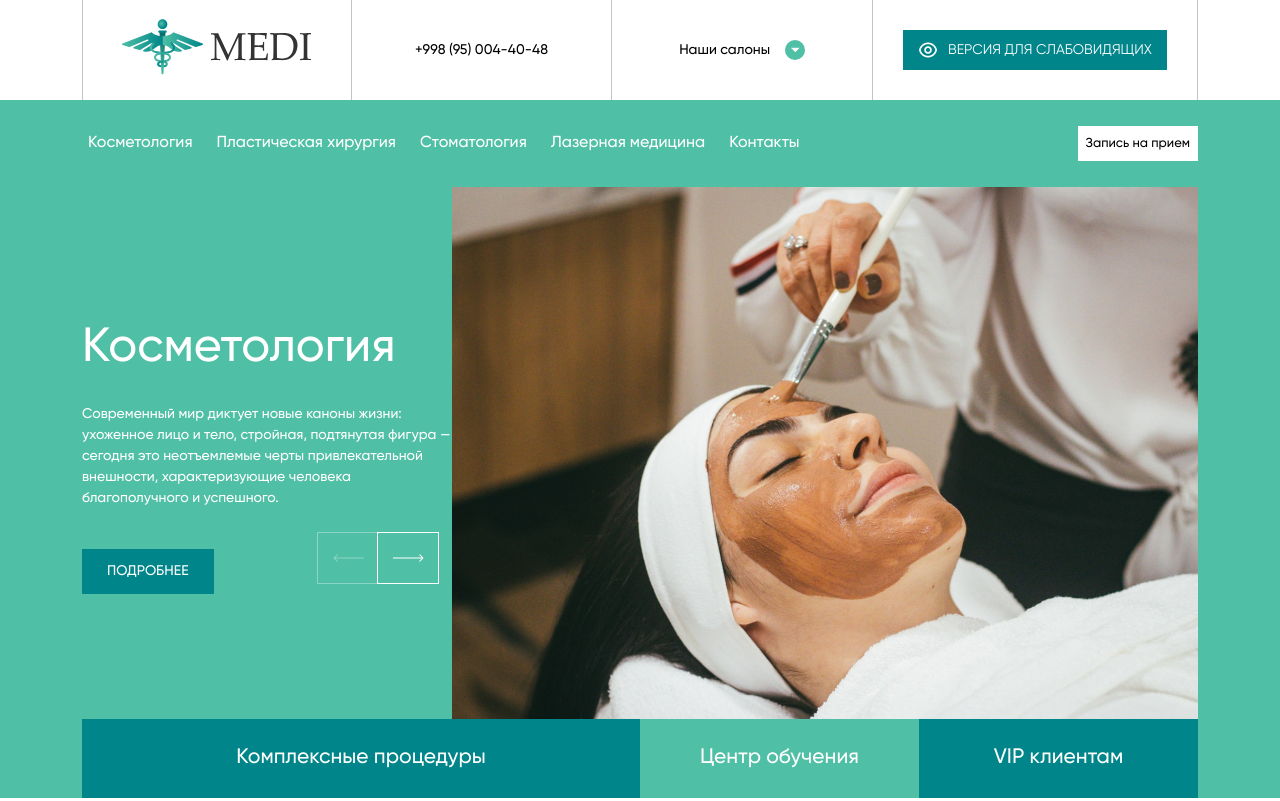
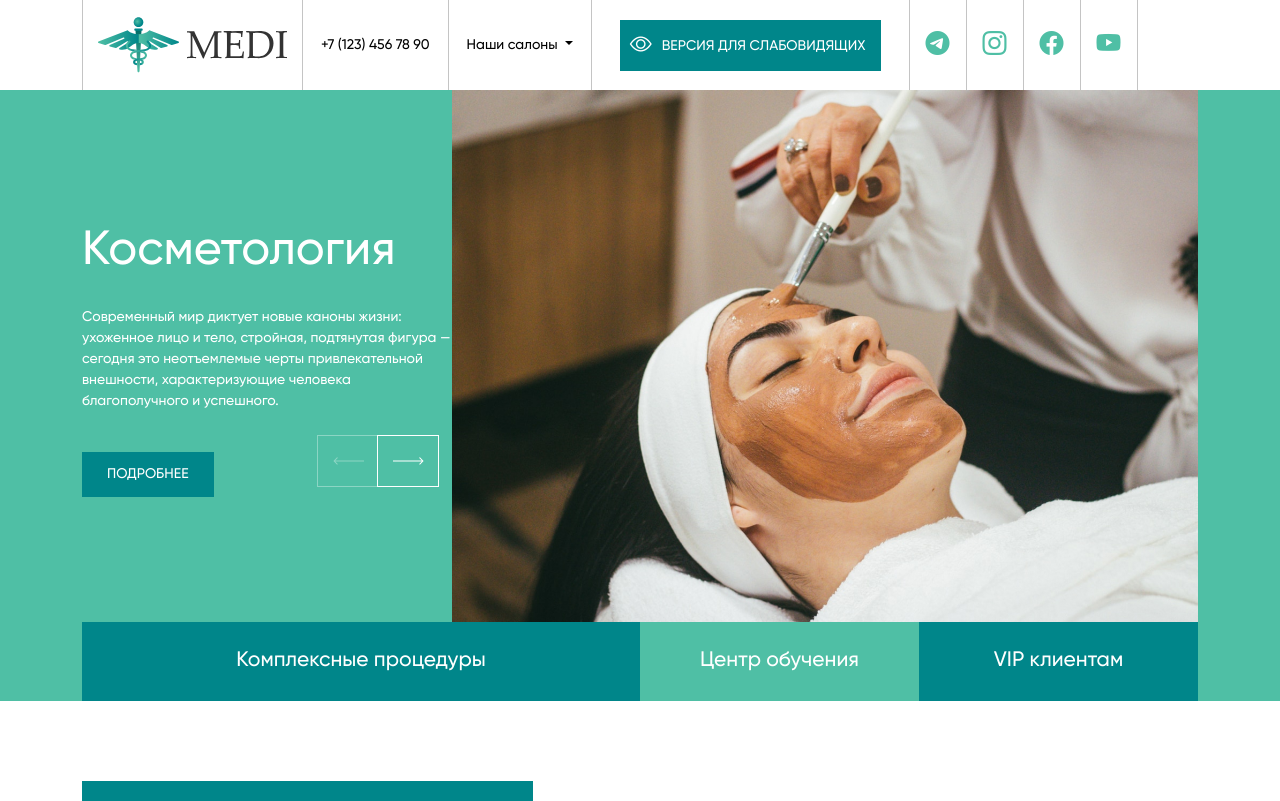
Before and after one commit to frontend4every1/medi, a website with bundled scripts: page src/index.html in a window 1280 px wide. Shown: the top 801 px of the page. Built offline with nearby package versions, Linux system fonts and the light colour scheme; files whose address does not match are found by name.

Commit message:
Add Header section

```diff
--- a/gulp/versions.json
+++ b/gulp/versions.json
@@ -1,3 +1,3 @@
 {
-    "main": "20220607222603"
+    "main": "20220608024517"
 }
--- a/src/html/head.html
+++ b/src/html/head.html
@@ -1,12 +1,10 @@
 <head>
-  <meta charset="UTF-8" />
-  <meta http-equiv="X-UA-Compatible" content="IE=edge" />
-  <meta name="viewport" content="width=device-width, initial-scale=1.0" />
+  <meta charset="UTF-8">
+  <meta http-equiv="X-UA-Compatible" content="IE=edge">
+  <meta name="viewport" content="width=device-width, initial-scale=1.0">
   <title>@@title</title>
-  <link href="https://cdn.jsdelivr.net/npm/remixicon@2.5.0/fonts/remixicon.css" rel="stylesheet" />
-  <link
-    rel="stylesheet"
-    href="https://unpkg.com/swiper@8/swiper-bundle.min.css"
-  />
-  <link rel="stylesheet" href="./css/main.min.css" />
+  <link href="https://cdn.jsdelivr.net/npm/remixicon@2.5.0/fonts/remixicon.css" rel="stylesheet">
+  <link rel="stylesheet" href="https://cdn.jsdelivr.net/npm/bootstrap-icons@1.8.3/font/bootstrap-icons.css">
+  <link rel="stylesheet" href="https://unpkg.com/swiper@8/swiper-bundle.min.css">
+  <link rel="stylesheet" href="./css/main.min.css">
 </head>
--- a/src/html/header.html
+++ b/src/html/header.html
@@ -1,84 +1,60 @@
 <header class="header" id="header">
-  <div class="header__inner">
-    <div class="header__top">
-      <div class="header__container container">
-        <div class="logo">
-          <a class="logo__link" href="/">
-            <img class="logo__img" src="@img/full-logo.svg" alt="" />
-          </a>
-        </div>
+  <nav class="nav navbar navbar-expand-lg">
+    <div class="container">
+      <a class="nav__logo navbar-brand" href="#">
+        <img src="@img/full-logo.svg" alt="">
+      </a>
 
-        <div class="phone">
-          <a class="phone__link" href="tel:998950044048">+998 (95) 004-40-48</a>
-        </div>
+      <button class="navbar-toggler" type="button" data-bs-toggle="collapse" data-bs-target="#navbarSupportedContent" aria-controls="navbarSupportedContent" aria-expanded="false" aria-label="Toggle navigation">
+        <span class="navbar-toggler-icon"></span>
+      </button>
 
-        <div class="dropdown">
-          <div class="dropdown__inner">
-            <span class="dropdown__txt">Наши салоны</span>
-            <div class="dropdown__image">
-              <i class="ri-arrow-down-s-fill"></i>
+      <div class="nav__collapse collapse navbar-collapse" id="navbarSupportedContent">
+        <ul class="nav__list navbar-nav">
+          <li class="nav__item">
+            <a class="nav__link" href="tel:71234567890">+7 (123) 456 78 90</a>
+          </li>
+          <li class="nav__item dropdown">
+            <a class="nav__link dropdown-toggle" href="#" id="navbarDropdown" role="button" data-bs-toggle="dropdown" aria-expanded="false">
+              Наши салоны
+            </a>
+            <ul class="dropdown-menu" aria-labelledby="navbarDropdown">
+              <li><a class="dropdown-item" href="#">Наши салоны 1</a></li>
+              <li><a class="dropdown-item" href="#">Наши салоны 2</a></li>
+              <li><a class="dropdown-item" href="#">Наши салоны 3</a></li>
+            </ul>
+          </li>
+          <li class="nav__item impaired">
+            <div class="impaired__inner">
+              <a class="impaired__link" href="#">
+                <i class="bi bi-eye impaired__icon"></i> Версия для слабовидящих
+              </a>
             </div>
-          </div>
-        </div>
-
-        <div class="impaired">
-          <button class="impaired__btn">
-            <i class="ri-eye-line impaired__icon"></i>
-            <span class="impaired__txt">Версия для слабовидящих</span>
-          </button>
-        </div>
-
-        <div class="social">
-          <ul class="social__list">
+          </li>
+          <div class="social">
             <li class="social__item">
               <a class="social__link" href="#">
-                <i class="ri-telegram-fill"></i>
+                <i class="bi bi-telegram social__icon"></i>
               </a>
             </li>
             <li class="social__item">
               <a class="social__link" href="#">
-                <i class="ri-youtube-fill"></i>
+                <i class="bi bi-instagram social__icon"></i>
               </a>
             </li>
             <li class="social__item">
               <a class="social__link" href="#">
-                <i class="ri-facebook-circle-fill"></i>
+                <i class="bi bi-facebook social__icon"></i>
               </a>
             </li>
             <li class="social__item">
               <a class="social__link" href="#">
-                <i class="ri-instagram-fill"></i>
+                <i class="bi bi-youtube social__icon"></i>
               </a>
             </li>
-          </ul>
-        </div>
-      </div>
-    </div> <!-- header__top end -->
-
-    <div class="header__bottom bottom-header">
-      <div class="bottom-header__container container">
-        <nav class="bottom-header__nav">
-          <ul class="bottom-header__list">
-            <li class="bottom-header__item">
-              <a class="bottom-header__link" href="#">Косметология</a>
-            </li>
-            <li class="bottom-header__item">
-              <a class="bottom-header__link" href="#">Пластическая хирургия</a>
-            </li>
-            <li class="bottom-header__item">
-              <a class="bottom-header__link" href="#">Стоматология</a>
-            </li>
-            <li class="bottom-header__item">
-              <a class="bottom-header__link" href="#">Лазерная медицина</a>
-            </li>
-            <li class="bottom-header__item">
-              <a class="bottom-header__link" href="#">Контакты</a>
-            </li>
-          </ul>
-        </nav>
-
-        <a class="bottom-header__appointment" href="#">Запись на прием</a>
+          </div>
+        </ul>
       </div>
     </div>
-  </div>
+  </nav>
 </header>
--- a/src/js/scripts.js
+++ b/src/js/scripts.js
@@ -1,3 +1,5 @@
+import {Toast} from "bootstrap";
+
 import * as azFunctions from "./modules/functions.js";
 azFunctions.isWebp();
 
--- a/src/scss/base/_helpers.scss
+++ /dev/null
@@ -1,2 +0,0 @@
-@import "node_modules/bootstrap/scss/containers";
-@import "node_modules/bootstrap/scss/grid";
--- a/src/scss/config/_functions.scss
+++ /dev/null
@@ -1 +0,0 @@
-@import "node_modules/bootstrap/scss/functions";
--- a/src/scss/config/_maps.scss
+++ /dev/null
@@ -1 +0,0 @@
-@import "node_modules/bootstrap/scss/maps";
--- a/src/scss/config/_mixins.scss
+++ /dev/null
@@ -1 +0,0 @@
-@import "node_modules/bootstrap/scss/mixins";
--- a/src/scss/config/_variables.scss
+++ b/src/scss/config/_variables.scss
@@ -1,5 +1,3 @@
-@import "node_modules/bootstrap/scss/variables";
-
 $body-font: Gilroy, sans-serif;
 $accent-2: #4fbfa5;
 $accent-1: #00868a;
--- a/src/scss/layout/_header.scss
+++ b/src/scss/layout/_header.scss
@@ -1,154 +1,104 @@
 .header {
+  position: relative;
+  z-index: 1000;
+}
 
-  &__container {
-    display: flex;
-    align-items: center;
-    justify-content: space-between;
-    height: 100px;
-    > div {
-      height: 100%;
+.nav {
+  padding: 0 0 0 0;
+  &__logo {
+    margin-right: 0;
+    padding: 17px 0 17px 0;
+    @media (min-width: 992px) {
       border-right: 1px solid #c4c4c4;
-      display: flex;
-      align-items: center;
-      white-space: nowrap;
-      @media (max-width: 1400px) {
-        width: 100%;
-        justify-content: center;
-      }
+      border-left: 1px solid #c4c4c4;
+      padding: 17px 15px 17px 15px;
+    }
+    @media (min-width: 1400px) {
+      padding: 17px 36px 17px 36px;
     }
   }
 
-  .phone,
-  .dropdown,
-  .impaired {
-    padding: 0 30px 0 30px;
+  &__list {
+    width: 100%;
   }
 
-  .dropdown {
-    &__inner {
-      cursor: pointer;
-      display: flex;
-      gap: 15px;
-      &:hover .dropdown__image {
-        background-color: darken($accent-1, 5%);
-      }
-    }
-    &__image {
-      width: 20px;
-      height: 20px;
-      border-radius: 50%;
-      background-color: $accent-2;
-      display: inline-flex;
-      align-items: center;
-      justify-content: center;
-      font-size: 125%;
-      color: #fff;
-      transition: 0.3s ease-in background-color;
+  &__item {
+    @media (min-width: 992px) {
+      border-right: 1px solid #c4c4c4;
     }
   }
 
-  .impaired {
-    &__btn {
-      padding: 10px 15px 10px 15px;
-      background-color: $accent-1;
-      text-transform: uppercase;
-      color: #fff;
-      display: inline-flex;
-      align-items: center;
-      gap: 10px;
-      transition: 0.3s ease-in all;
-      &:hover {
-        background-color: darken($accent-1, 5%);
-      }
+  &__link {
+    padding: 36px 15px 35px 15px;
+    line-height: 19px;
+    color: #000;
+    &:hover, &:active, &:focus {
+      color: #4FBFA5;
     }
-    &__icon {
-      font-size: 143%;
-      line-height: 1;
+    @media (min-width: 992px) {
+      padding: 36px 30px 35px 30px;
     }
-  }
-
-  .social {
-    @media (max-width: 1400px) {
-      display: none;
+    @media (min-width: 1200px) {
+      padding: 36px 18px 35px 18px;
     }
-    &__list {
-      display: flex;
-      align-items: center;
-    }
-
-    &__item {
-
-      &:not(:last-child) {
-        border-right: 1px solid #c4c4c4;
-      }
-    }
-
-    &__link {
-      display: flex;
-      font-size: 24px;
-      color: $accent-2;
-      padding: 32px 28px 32px 28px;
-
-      i {
-        transition: 0.3s ease-in all;
-      }
-      &:hover i {
-        color: darken($accent-1, 5%);
-      }
+    @media (min-width: 1400px) {
+      padding: 36px 30px 35px 30px;
     }
   }
 }
 
-.bottom-header {
-  @media (max-width: 992px) {
-    display: none;
-  }
-  background-color: $accent-2;
-  color: #fff;
-
-  &__container {
+.impaired {
+  display: none;
+  @media (min-width: 1200px) {
     display: flex;
     align-items: center;
   }
-
-  &__nav {
-    margin-right: auto;
+  &__inner {
+    padding: 20px 28px 19px 28px;
   }
 
-  &__list {
-    display: flex;
+  &__link {
+    padding: 10px 15px 8px 10px;
+    background-color: #00868A;
+    color: #fff;
+    text-transform: uppercase;
+    display: inline-flex;
     align-items: center;
-    justify-content: flex-end;
-  }
-
-  &__item {
-    &:not(:last-child) {
-      margin-right: 32.5px;
-      @media (max-width: 1400px) {
-        margin-right: 8px;
-      }
+    &:hover, &:active, &:focus {
+      color: #fff;
     }
   }
 
+  &__icon {
+    font-size: 22px;
+    margin: 0 10px 0 0;
+  }
+}
+
+.social {
+  display: flex;
+  &__item {
+    border-right: 1px solid #c4c4c4;
+  }
+
   &__link {
-    padding: 30px 16.25px 30px 16.25px;
-    font-size: 18px;
-    line-height: 27px;
-    @media (max-width: 1400px) {
-      margin-right: 4px;
-      font-size: 16px;
-      padding: 30px 6px 30px 6px;
+    color: #4FBFA5;
+    padding: 27px 15px 27px 15px;
+    @media (min-width: 992px) {
+      padding: 27px 30.5px 27px 30.5px;
+    }
+    @media (min-width: 1200px) {
+      padding: 27px 16px 27px 16px;
+    }
+    @media (min-width: 1400px) {
+      padding: 27px 27px 27px 27px;
+    }
+    &:hover, &:active, &:focus {
+      color: #4FBFA5;
     }
   }
 
-  &__appointment {
-    font-size: 18px;
-    padding: 10px 15px 10px 15px;
-    background-color: #fff;
-    color: #000;
-    @media (max-width: 1400px) {
-      font-size: 13px;
-      padding: 8px 8px 8px 8px;
-    }
+  &__icon {
+    font-size: 24px;
   }
 }
--- a/src/scss/main.scss
+++ b/src/scss/main.scss
@@ -4,12 +4,12 @@
 @import
   'config/functions',
   'config/variables',
-  'config/maps',
   'config/mixins';
 
 // 2. Vendors
 @import
-  'vendor/normalize';
+  'vendor/normalize',
+  'vendor/bootstrap';
 
 // 3. Base stuff
 @import
--- /dev/null
+++ b/src/scss/vendor/_bootstrap.scss
@@ -0,0 +1 @@
+@import "node_modules/bootstrap/scss/bootstrap";
```
Also changed, not shown: dist/css/main.css, dist/css/main.min.css, dist/index.html, dist/js/scripts.min.js.
